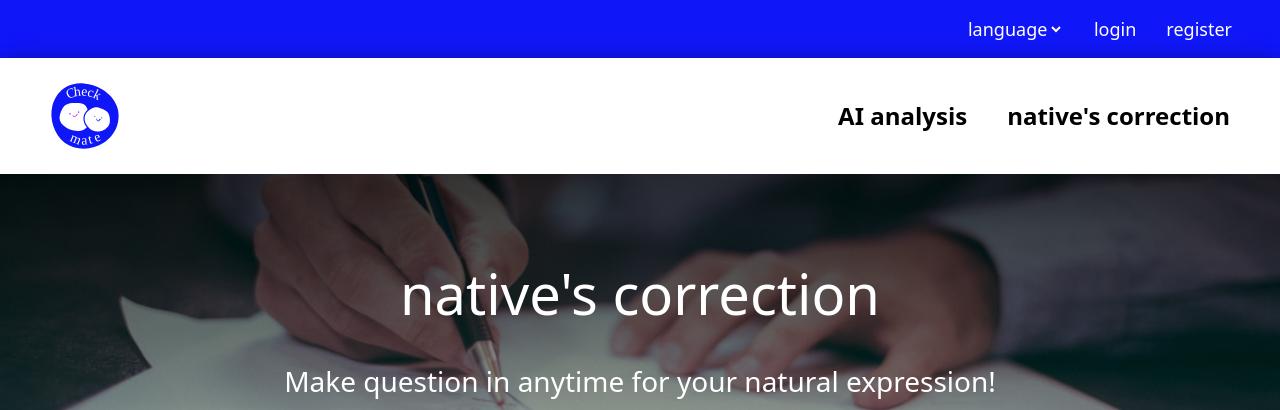
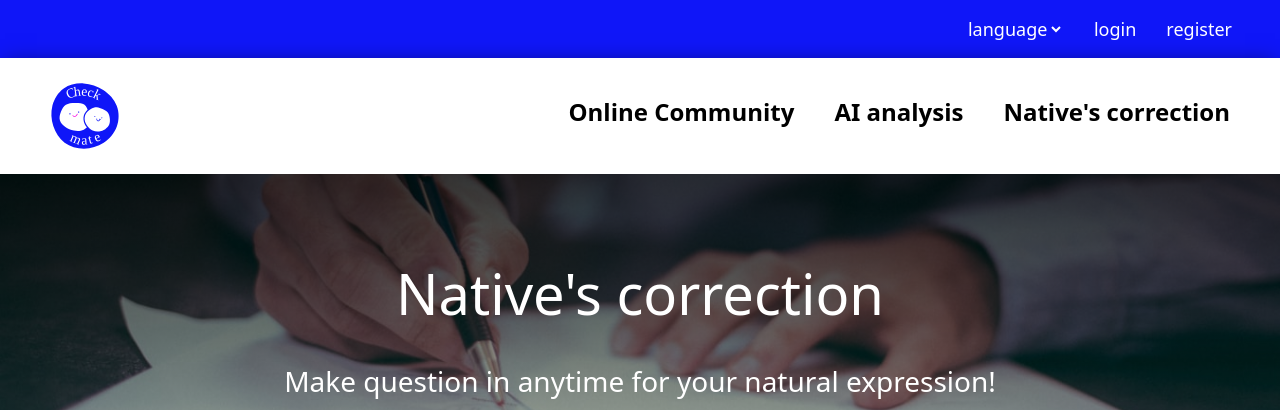
Before and after one commit to sewonkimm/Checkmate, a React (Create React App) app in the folder frontend/: page /check/mate in a window 1280 px wide. Shown: the top 410 px of the page. Built offline with nearby package versions, Linux system fonts and the light colour scheme; no server answers; a web font is replaced by a local one.

Commit message:
feat: 🍎 서브헤더 에니메이션 추가, AI 분석 버튼 에니메이션 추가, AI 스피너 로딩 추가

```diff
--- a/frontend/src/components/Header.tsx
+++ b/frontend/src/components/Header.tsx
@@ -16,6 +16,9 @@ const Header = (): ReactElement => {
     <HeaderContainer>
       <Logo src={logo} alt="logo" onClick={handleLogoClick} width="70" />
       <LinkContainer>
+        <ToMeetingRoom href="https://K4a1061.p.ssafy.io" target="_blank">
+          {t('community')}
+        </ToMeetingRoom>
         <StyledLink to="/check/ai">{t('ai')}</StyledLink>
         <StyledLink to="/check/mate">{t('mate')}</StyledLink>
       </LinkContainer>
@@ -55,6 +58,43 @@ const StyledLink = styled(Link)`
   font-size: ${({ theme }) => theme.fontSizes.title};
   font-weight: bold;
   cursor: pointer;
+  &::after {
+    display: block;
+    width: 100%;
+    content: '';
+    border-bottom: 4px solid ${({ theme }) => theme.colors.secondary};
+    transform: scaleX(0);
+    transition: transform 250ms ease-in-out;
+    padding-bottom: 0.2em;
+  }
+  &:hover {
+    &::after {
+      transform: scaleX(1);
+    }
+  }
+`;
+
+const ToMeetingRoom = styled.a`
+  text-decoration: none;
+  margin-left: 40px;
+  color: ${({ theme }) => theme.colors.black};
+  font-size: ${({ theme }) => theme.fontSizes.title};
+  font-weight: bold;
+  cursor: pointer;
+  &::after {
+    display: block;
+    width: 100%;
+    content: '';
+    border-bottom: 4px solid ${({ theme }) => theme.colors.secondary};
+    transform: scaleX(0);
+    transition: transform 250ms ease-in-out;
+    padding-bottom: 0.2em;
+  }
+  &:hover {
+    &::after {
+      transform: scaleX(1);
+    }
+  }
 `;
 
 export default Header;
--- a/frontend/src/lang/en/lang.json
+++ b/frontend/src/lang/en/lang.json
@@ -5,7 +5,8 @@
   "mypage": "mypage",
   "language": "language",
   "ai": "AI analysis",
-  "mate": "native's correction",
+  "mate": "Native's correction",
+  "community": "Online Community",
   "yes": "Yes",
   "no": "No",
   "cancel": "Cancel",
@@ -41,10 +42,10 @@
   "register_msg_invalid_email": "It's invalid Email",
   "register_msg_used_email": "It's already in use",
   "regeister_title_password": "Write your new password",
-  "register_placeholder_password": "Use English or number only within 8 to 10 words",
+  "register_placeholder_password": "Password must be within 8 to 10 words",
   "register_msg_incorrect_password": "Incorrect Password",
   "regeister_title_nickname": "Wirte your new Nickname",
-  "register_placeholder_nickname": "Use english or number only within 4 to 12 words",
+  "register_placeholder_nickname": "Nickname must be within 4 to 12 words",
   "register_msg_used_nickname": "It's already in use",
   "register_msg_welcome": "Welcome to be one of our new member!",
   "register_button_next": "Next",
--- a/frontend/src/lang/ko/lang.json
+++ b/frontend/src/lang/ko/lang.json
@@ -6,6 +6,7 @@
   "language": "언어선택",
   "ai": "AI분석",
   "mate": "원어민첨삭",
+  "community": "온라인 커뮤니티",
   "yes": "네",
   "no": "아니오",
   "cancel": "취소",
@@ -44,7 +45,7 @@
   "register_placeholder_password": "8~10자의 영문 또는 숫자를 사용하세요",
   "register_msg_incorrect_password": "비밀번호가 일치하지 않습니다",
   "regeister_title_nickname": "닉네임을 입력하세요",
-  "register_placeholder_nickname": "4~12자의 영문 또는 숫자를 사용하세요",
+  "register_placeholder_nickname": "4~12자 이내로 사용하세요",
   "register_msg_used_nickname": "이미 사용중인 닉네임입니다",
   "register_msg_welcome": "가입을 축하합니다!",
   "register_button_next": "다음으로",
--- a/frontend/src/lang/zh/lang.json
+++ b/frontend/src/lang/zh/lang.json
@@ -6,6 +6,7 @@
   "language": "选择语言",
   "ai": "AI分析",
   "mate": "外教增删",
+  "community": "社区",
   "yes": "是",
   "no": "否",
   "cancel": "取消",
--- a/frontend/src/pages/AI/components/Input.tsx
+++ b/frontend/src/pages/AI/components/Input.tsx
@@ -127,6 +127,10 @@ const Button = styled.button`
   font-weight: bold;
   border-radius: 10px;
   cursor: pointer;
+  transition: all 200ms ease-in;
+  &: hover {
+    transform: scale(1.03, 1.03);
+  }
 `;
 
 export default Input;
--- a/frontend/src/pages/AI/index.tsx
+++ b/frontend/src/pages/AI/index.tsx
@@ -5,6 +5,7 @@ AI/index.tsx
 
 import React, { ReactElement, useState, useEffect } from 'react';
 import styled from 'styled-components';
+import Loader from 'react-loader-spinner';
 import { useTranslation } from 'react-i18next';
 import SubHeader from '../../components/SubHeader';
 import Header from '../../components/Header';
@@ -48,7 +49,12 @@ const AI = (): ReactElement => {
     if (result !== null && recommendResult !== null) {
       return <Result reset={reset} graphData={result} recommendData={recommendResult} />;
     }
-    return <>loading...</>;
+    return (
+      <LoaderWrapper>
+        <StyledLoader type="Hearts" color="#F016DE" height={100} width={100} />
+        <LoadingText>Loading . . .</LoadingText>
+      </LoaderWrapper>
+    );
   };
 
   const reset = () => {
@@ -72,4 +78,21 @@ const AIContainer = styled.div`
   width: 100%;
   padding: 0;
 `;
+
+const LoaderWrapper = styled.div`
+  width: 100%;
+  display: flex;
+  flex-direction: column;
+  justify-content: center;
+  align-items: center;
+`;
+
+const StyledLoader = styled(Loader)`
+  margin: 5em auto 0 auto;
+`;
+const LoadingText = styled.h2`
+  font-size: 24px;
+  margin-top: 1em;
+`;
+
 export default AI;
--- a/frontend/src/pages/Login/Index.tsx
+++ b/frontend/src/pages/Login/Index.tsx
@@ -148,7 +148,6 @@ const GohomeMsg = styled.img<{ show: boolean }>`
   position: absolute;
   top: 5px;
   left: 250px;
-  display: block;
   opacity: ${(props) => (props.show ? '1' : '0')};
   transition: all 300ms ease-in;
 `;
--- a/frontend/src/pages/Register/components/InputNickname.tsx
+++ b/frontend/src/pages/Register/components/InputNickname.tsx
@@ -19,8 +19,10 @@ const InputNickname: React.FC<Props> = ({ putNickname, preventNext, isAngry }: P
 
   // 닉네임 유효성 검사
   const validateNickname = (nickname: string) => {
-    const regExp = /^[A-Za-z0-9]{4,12}$/; // 4~12자리 닉네임을 만들수 있습니다. 한글은 안된다
-    return regExp.test(nickname);
+    if (nickname.length >= 4 && nickname.length <= 12) {
+      return true;
+    }
+    return false;
   };
 
   // 닉네임 중복 검사
```
